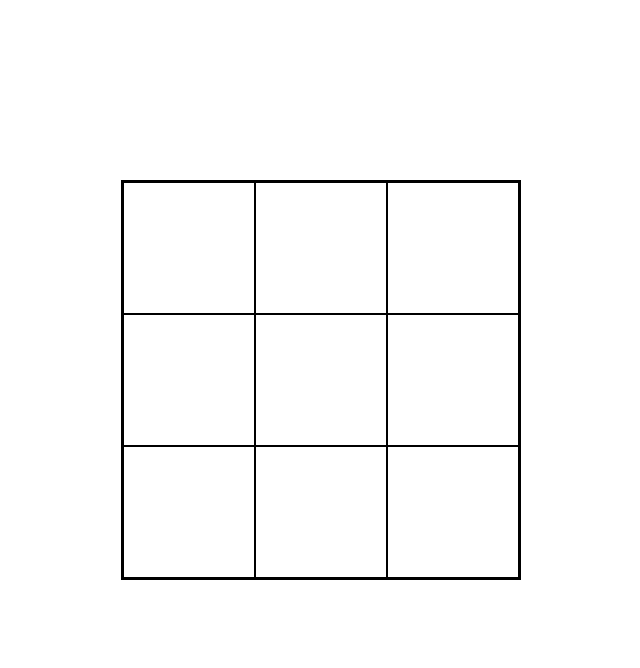
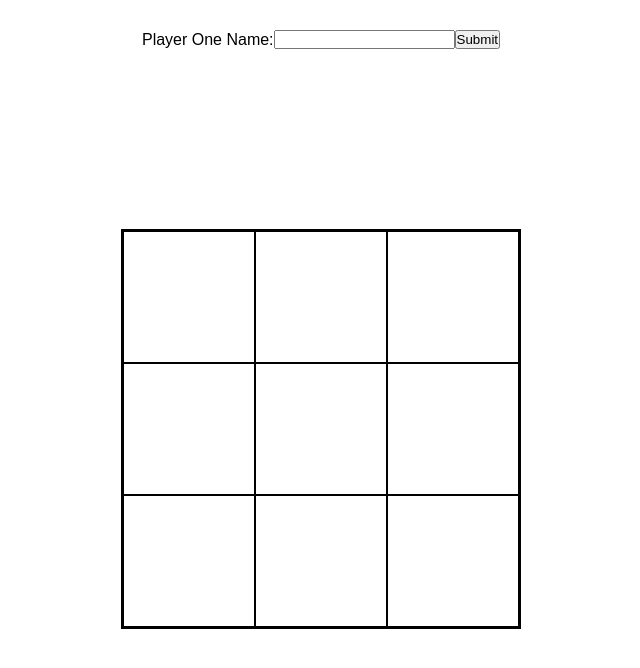
Before and after one commit to dannymckinnon/tic-tac-toe, a plain HTML site: page index.html in a window 1280 px wide. Shown: the whole page, without its empty margins (319-959 px from the left). Drawn offline with Linux system fonts and the light colour scheme.

Commit message:
Add inputs for players to enter names

```diff
--- a/index.html
+++ b/index.html
@@ -9,6 +9,16 @@
   <script src="main.js" defer></script>
 </head>
 <body>
+  <form class="player-one">
+    <label for="name">Player One Name: </label>
+    <input id="name" type="text">
+    <button type="button">Submit</button>
+  </form>
+  <form class="player-two">
+    <label for="name2">Player Two Name: </label>
+    <input id="name2" type="text">
+    <button type="button">Submit</button>
+  </form>
   <div class="game-board">
     <div class="square" data-index="0"></div>
     <div class="square" data-index="1"></div>
--- a/main.js
+++ b/main.js
@@ -30,11 +30,14 @@ const gameBoard = (() => {
 //display contents on webpage
 const displayController = (() => {
   const square = document.querySelectorAll('.square');
+  const playerOneName = document.querySelector('.player-one button');
+  const playerTwoName = document.querySelector('.player-two button');
 
   function createEventListeners() {
     for (let i = 0; i < square.length; i++) {
       square[i].addEventListener('click', gameController.selectSquare);
     }
+    nameSubmit.addEventListener('click', )
   }
 
   function removeEventlisteners() {
@@ -88,6 +91,7 @@ const gameController = (() => {
     if (movesPlayed === 9) {
       displayController.removeEventlisteners();
       console.log('its a tye');
+      return;
     }
   }
 
--- a/style.css
+++ b/style.css
@@ -25,3 +25,15 @@ body {
   align-items: center;
   border: 1px solid black;
 }
+
+.player-one, .player-two {
+  display: flex;
+  justify-content: center;
+  align-items: center;
+  margin: 30px;
+  /* border: 1px solid red; */
+}
+
+.player-two {
+  display: none;
+}
```
